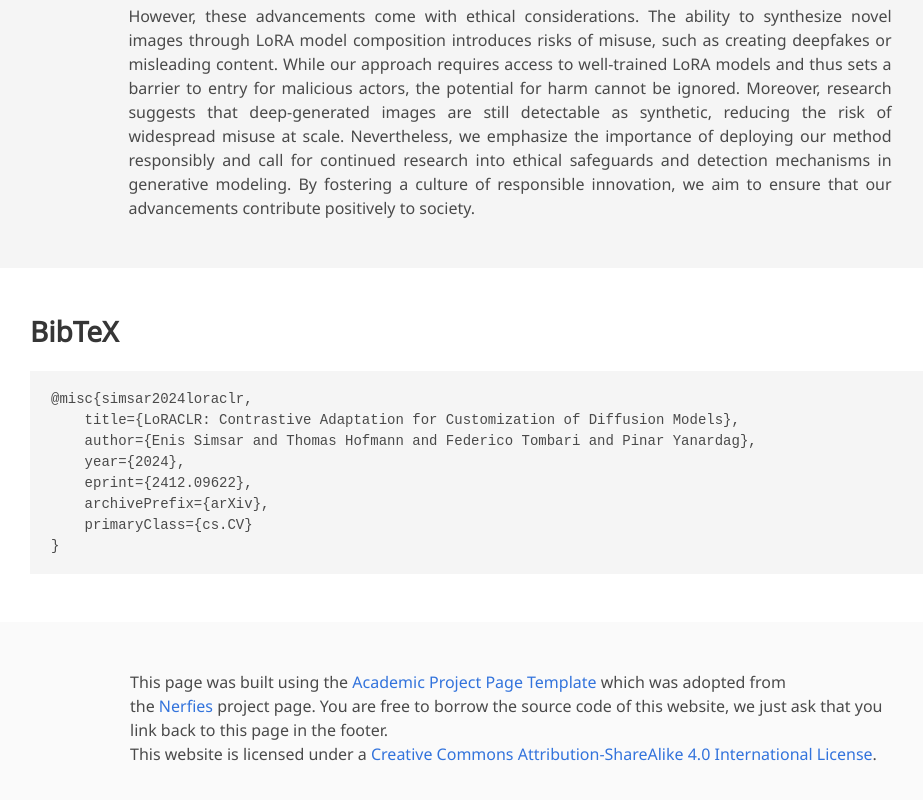
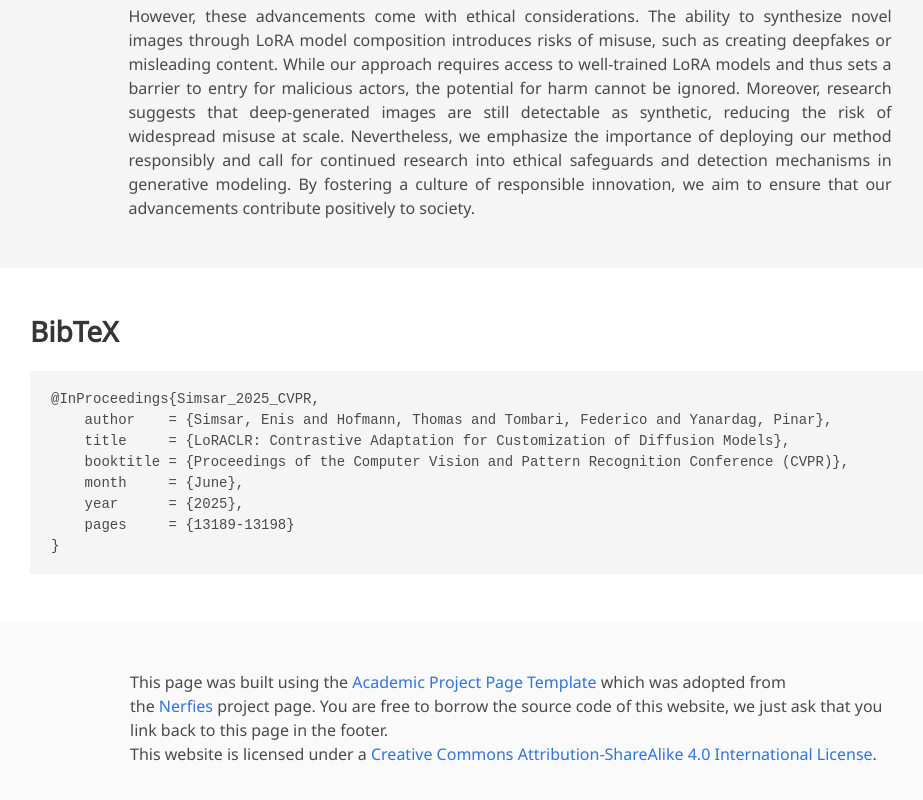
Before and after one commit to loraclr/loraclr.github.io, a plain HTML site: page index.html in a window 1280 px wide. Shown: the part 7451-8251 px from the top of the page, without its empty margins (130-1053 px from the left). Drawn offline with nearby package versions, Linux system fonts and the light colour scheme; some icons are missing; a web font is replaced by a local one.

Commit message:
Update index.html

```diff
--- a/index.html
+++ b/index.html
@@ -304,13 +304,13 @@
   <section class="section" id="BibTeX">
     <div class="container is-max-desktop content">
       <h2 class="title">BibTeX</h2>
-      <pre><code>@misc{simsar2024loraclr,
-    title={LoRACLR: Contrastive Adaptation for Customization of Diffusion Models},
-    author={Enis Simsar and Thomas Hofmann and Federico Tombari and Pinar Yanardag},
-    year={2024},
-    eprint={2412.09622},
-    archivePrefix={arXiv},
-    primaryClass={cs.CV}
+      <pre><code>@InProceedings{Simsar_2025_CVPR,
+    author    = {Simsar, Enis and Hofmann, Thomas and Tombari, Federico and Yanardag, Pinar},
+    title     = {LoRACLR: Contrastive Adaptation for Customization of Diffusion Models},
+    booktitle = {Proceedings of the Computer Vision and Pattern Recognition Conference (CVPR)},
+    month     = {June},
+    year      = {2025},
+    pages     = {13189-13198}
 }</code></pre>
     </div>
 </section>
```
